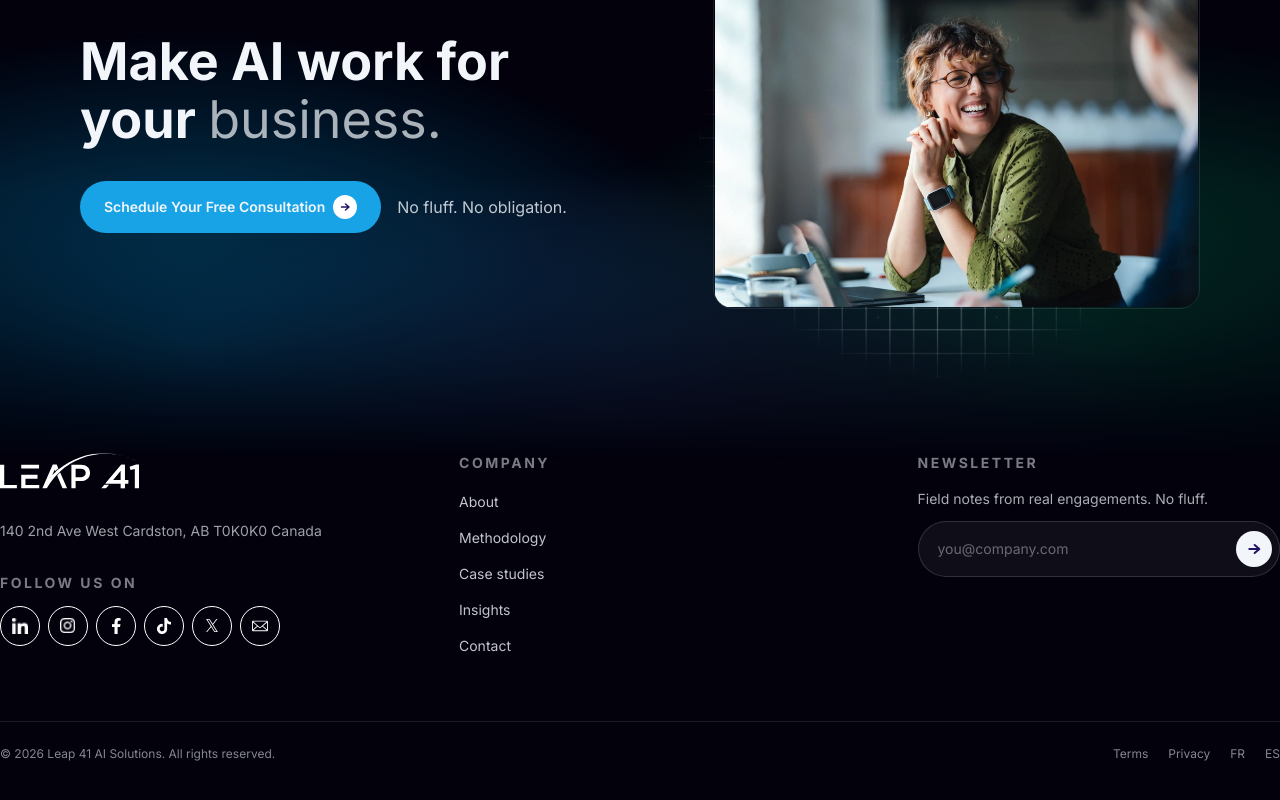
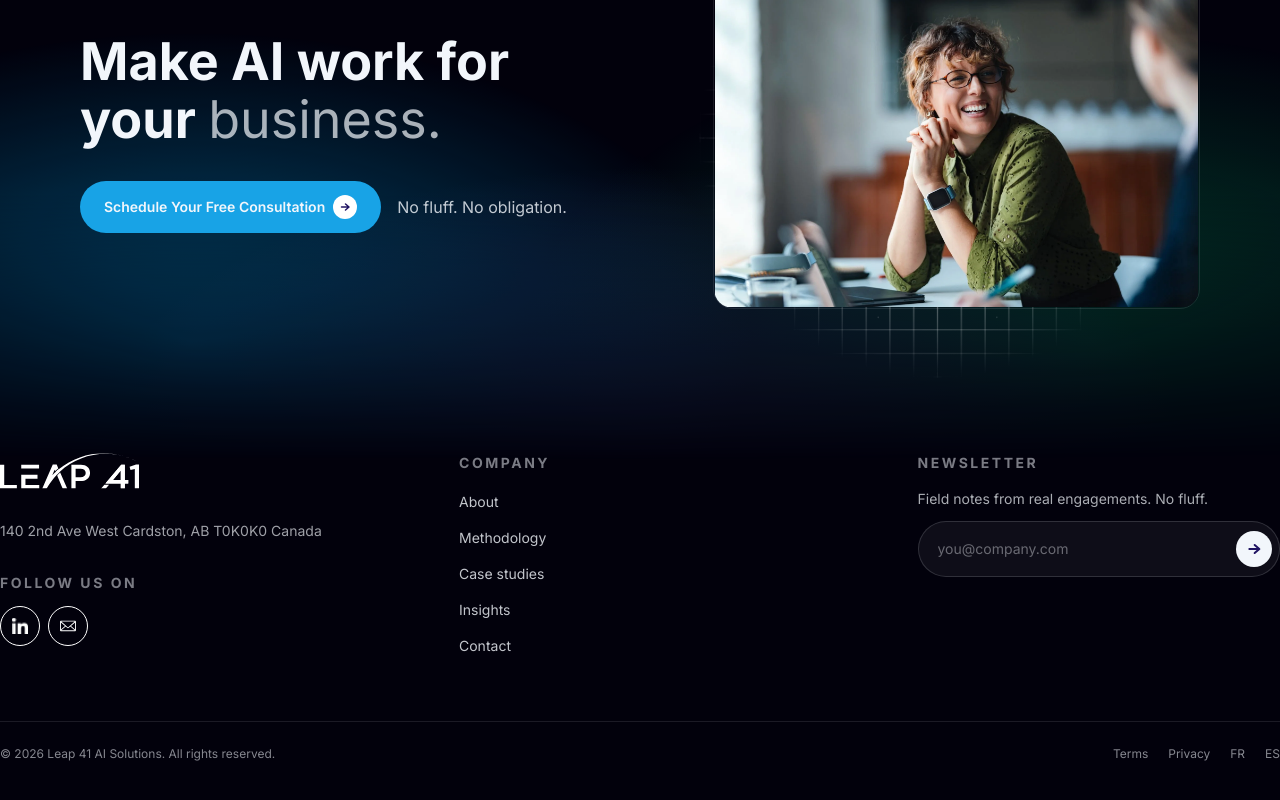
Before and after one commit to Cosmo-US-LLC/leap-ai-website, a React (Vite) app: page / in a window 1280 px wide. Shown: the part 5917-6717 px from the top of the page. Built offline with nearby package versions, Linux system fonts and the light colour scheme.

Commit message:
Footer - just keep linkedin and email

```diff
--- a/src/components/layouts/NewHomeFooter.jsx
+++ b/src/components/layouts/NewHomeFooter.jsx
@@ -60,61 +60,61 @@ const SOCIAL_LINKS = [
 
   },
 
-  {
+  // {
 
-    label: "Instagram",
+  //   label: "Instagram",
 
-    href: "https://www.instagram.com/leapaisolutions/",
+  //   href: "https://www.instagram.com/leapaisolutions/",
 
-    icon: iconInstagram,
+  //   icon: iconInstagram,
 
-    iconClass: "h-4 w-4 object-contain",
+  //   iconClass: "h-4 w-4 object-contain",
 
-    iconClassMobile: "h-3 w-3 object-contain",
+  //   iconClassMobile: "h-3 w-3 object-contain",
 
-  },
+  // },
 
-  {
+  // {
 
-    label: "Facebook",
+  //   label: "Facebook",
 
-    href: "https://www.facebook.com/leapaisolutions",
+  //   href: "https://www.facebook.com/leapaisolutions",
 
-    icon: iconFacebook,
+  //   icon: iconFacebook,
 
-    iconClass: "h-4 w-[9px] object-contain",
+  //   iconClass: "h-4 w-[9px] object-contain",
 
-    iconClassMobile: "h-3 w-[7px] object-contain",
+  //   iconClassMobile: "h-3 w-[7px] object-contain",
 
-  },
+  // },
 
-  {
+  // {
 
-    label: "TikTok",
+  //   label: "TikTok",
 
-    href: "https://www.tiktok.com/leapaisolutions/",
+  //   href: "https://www.tiktok.com/leapaisolutions/",
 
-    icon: iconTiktok,
+  //   icon: iconTiktok,
 
-    iconClass: "h-4 w-[14px] object-contain",
+  //   iconClass: "h-4 w-[14px] object-contain",
 
-    iconClassMobile: "h-3 w-[11px] object-contain",
+  //   iconClassMobile: "h-3 w-[11px] object-contain",
 
-  },
+  // },
 
-  {
+  // {
 
-    label: "X",
+  //   label: "X",
 
-    href: "https://twitter.com/leapaisolutions",
+  //   href: "https://twitter.com/leapaisolutions",
 
-    icon: iconX,
+  //   icon: iconX,
 
-    iconClass: "size-[12.8px]",
+  //   iconClass: "size-[12.8px]",
 
-    iconClassMobile: "size-[10.24px]",
+  //   iconClassMobile: "size-[10.24px]",
 
-  },
+  // },
 
   {
 
```
